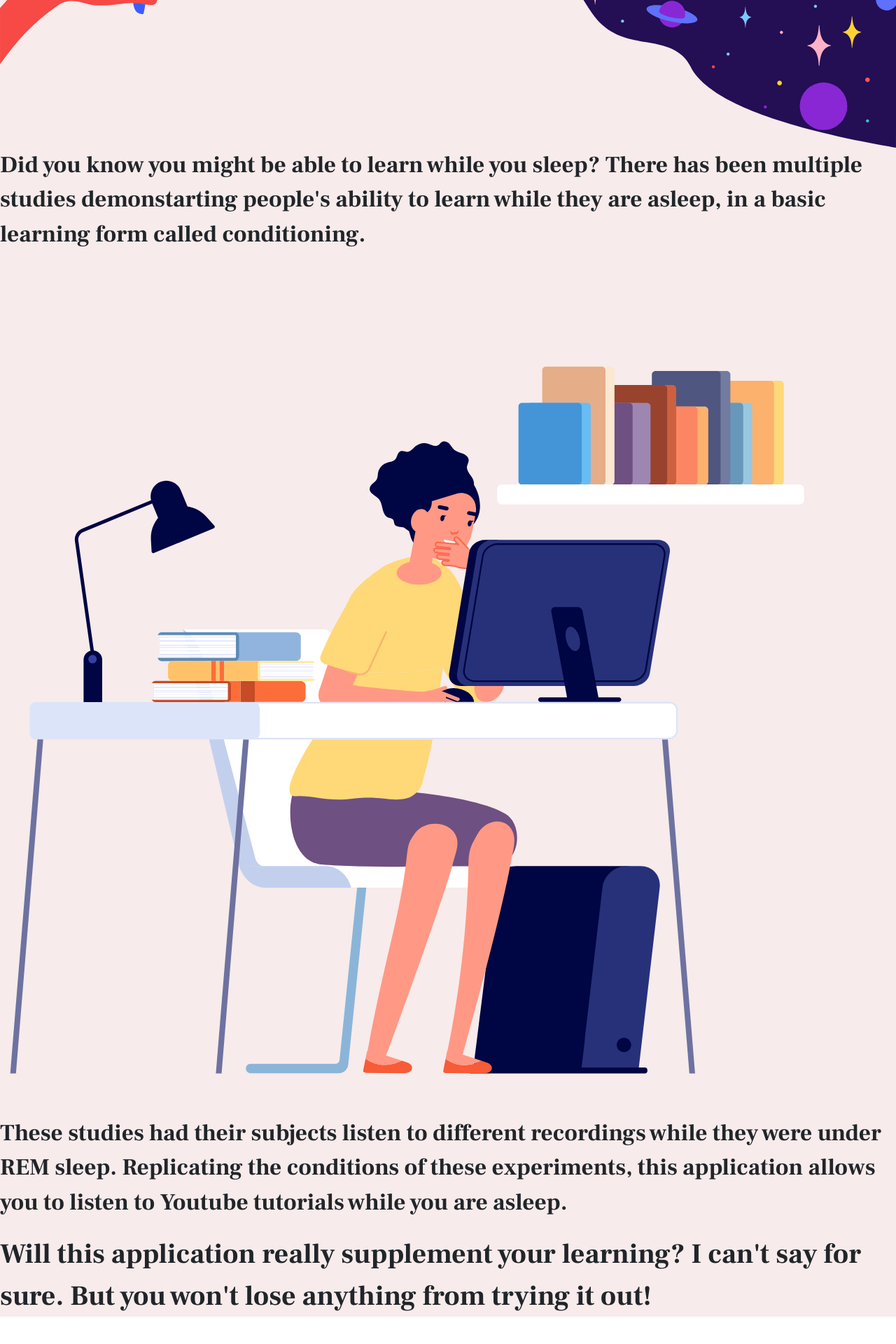
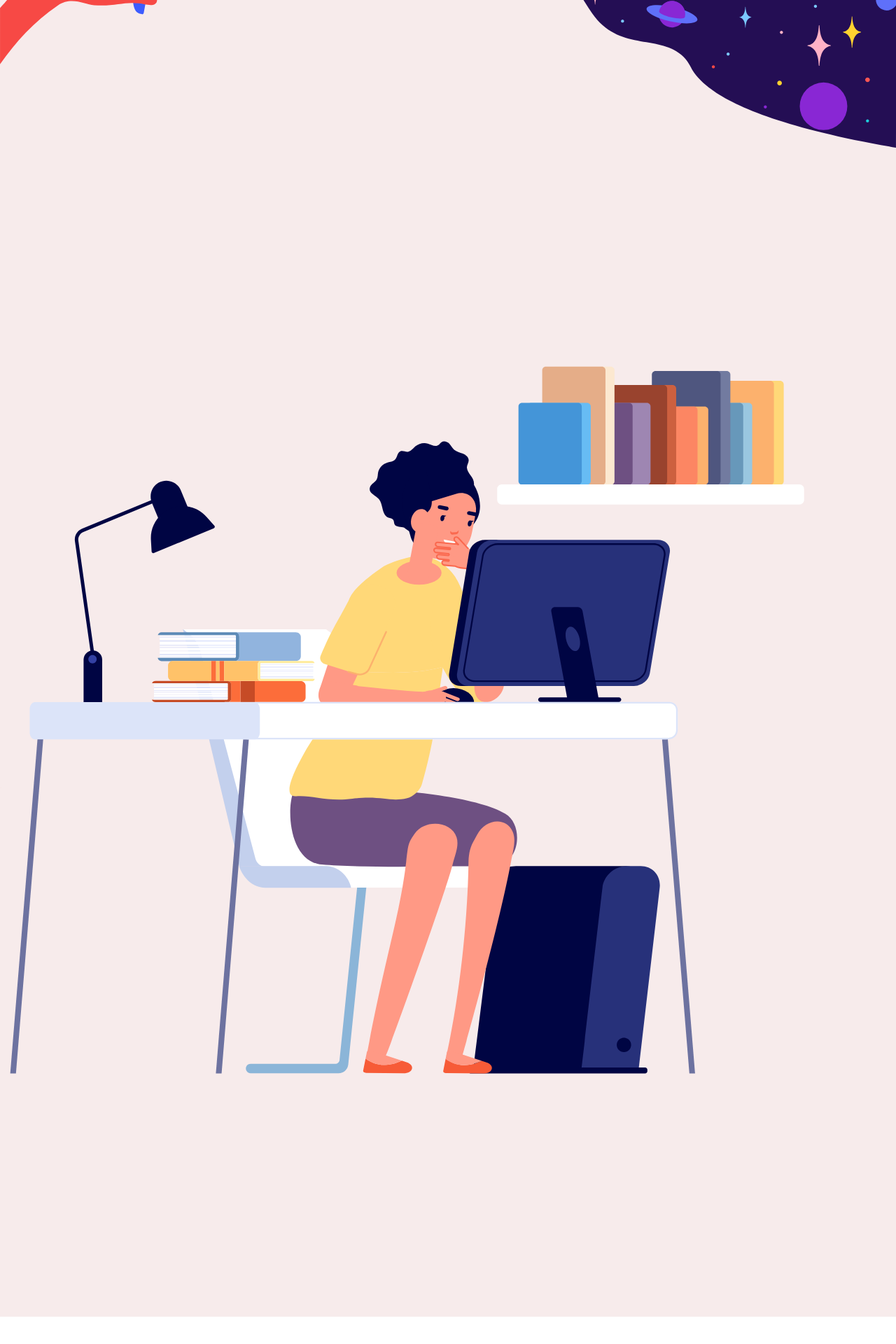
Before and after one commit to flyingfiretruck/sleepystudy, a React app: page / in a window 1280 px wide. Shown: the part 546-2466 px from the top of the page at 70% size. Built offline with nearby package versions, Linux system fonts and the light colour scheme; the HTML template or start-up script is replaced by a standard one.

Commit message:
animation working perfectly1

```diff
--- a/client/components/Landing.jsx
+++ b/client/components/Landing.jsx
@@ -5,25 +5,25 @@ import "aos/dist/aos.css";
 
 const Landing = () => {
   useEffect(() => {
-    AOS.init({ duration: 1500});
+    AOS.init({ startEvent: 'load', duration: 1500, mirror: true, useClassNames: true });
   }, []);
   return (
     <div className="landing">
       <Image className="connection-image" src="../assets/connection.svg" alt="connection" />
-      <p className="intro-paragraph" data-aos="fade-up" data-aos-anchor=".other-element">
+      <p className="intro-paragraph" data-aos="fade-up" data-aos-offset="195">
         Did you know you might be able to learn while you sleep?
         There has been multiple studies demonstarting people's ability
         to learn while they are asleep, in a basic learning form called conditioning.
       </p>
       <Image className="studying-image" src="../assets/studying.svg" alt="studying"/>
 
-      <p className="intro-paragraph" data-aos="fade-up" data-aos-anchor=".other-element">
+      <p className="intro-paragraph" data-aos="fade-up">
         These studies had their subjects listen to different recordings while they were under REM sleep.
         Replicating the conditions of these experiments, this application allows you to listen to
         Youtube tutorials while you are asleep.
       </p>
       <div className="p3">
-      <p className="intro-paragraph" data-aos="fade-up" data-aos-anchor=".other-element">
+      <p className="intro-paragraph" data-aos="fade-up">
           Will this application really supplement your learning? I can't say for sure.
           But you won't lose anything from trying it out!
         </p>
```
Also changed, not shown: 2 other files (tests, documents, lock files or other folders).
